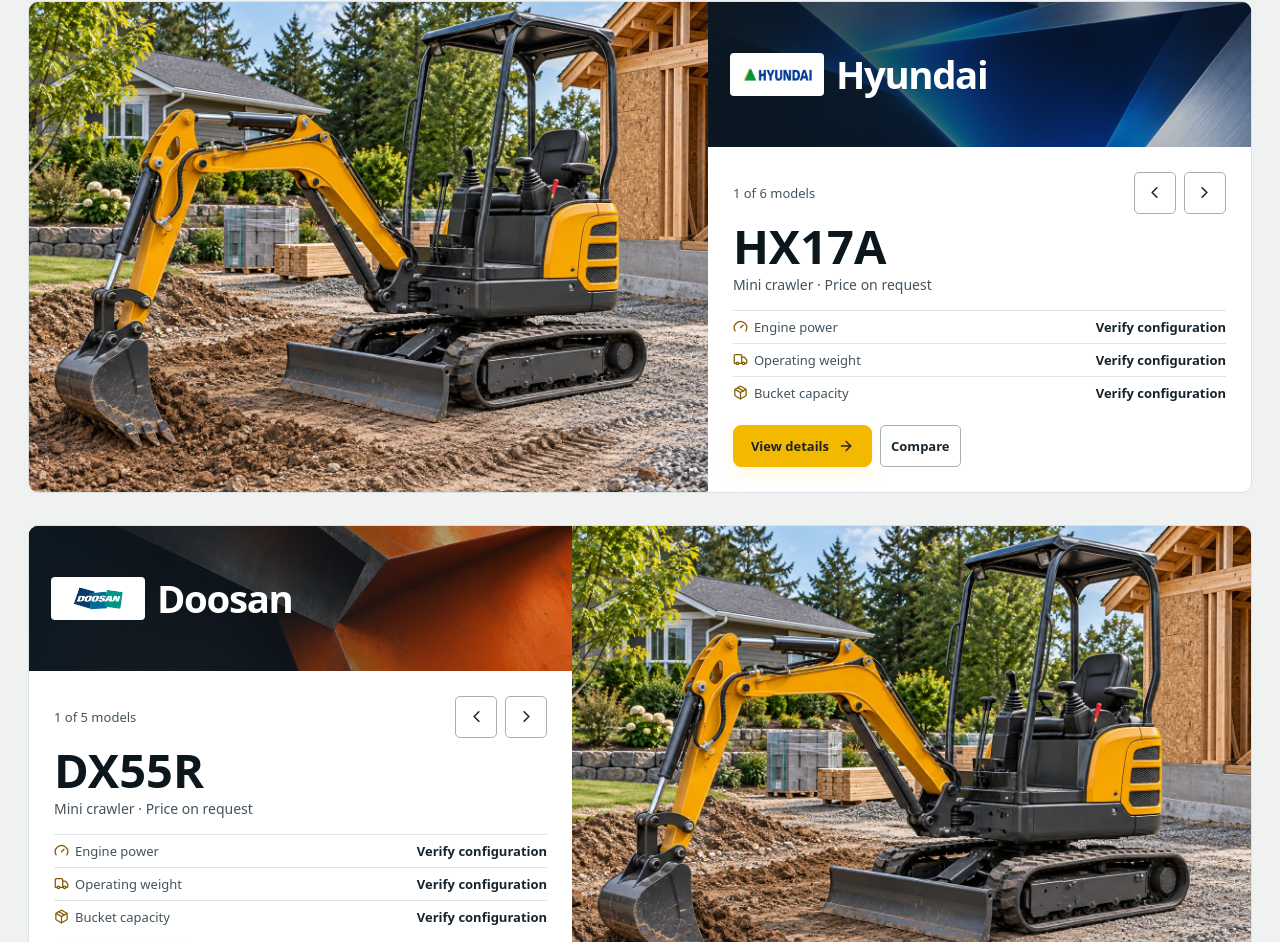
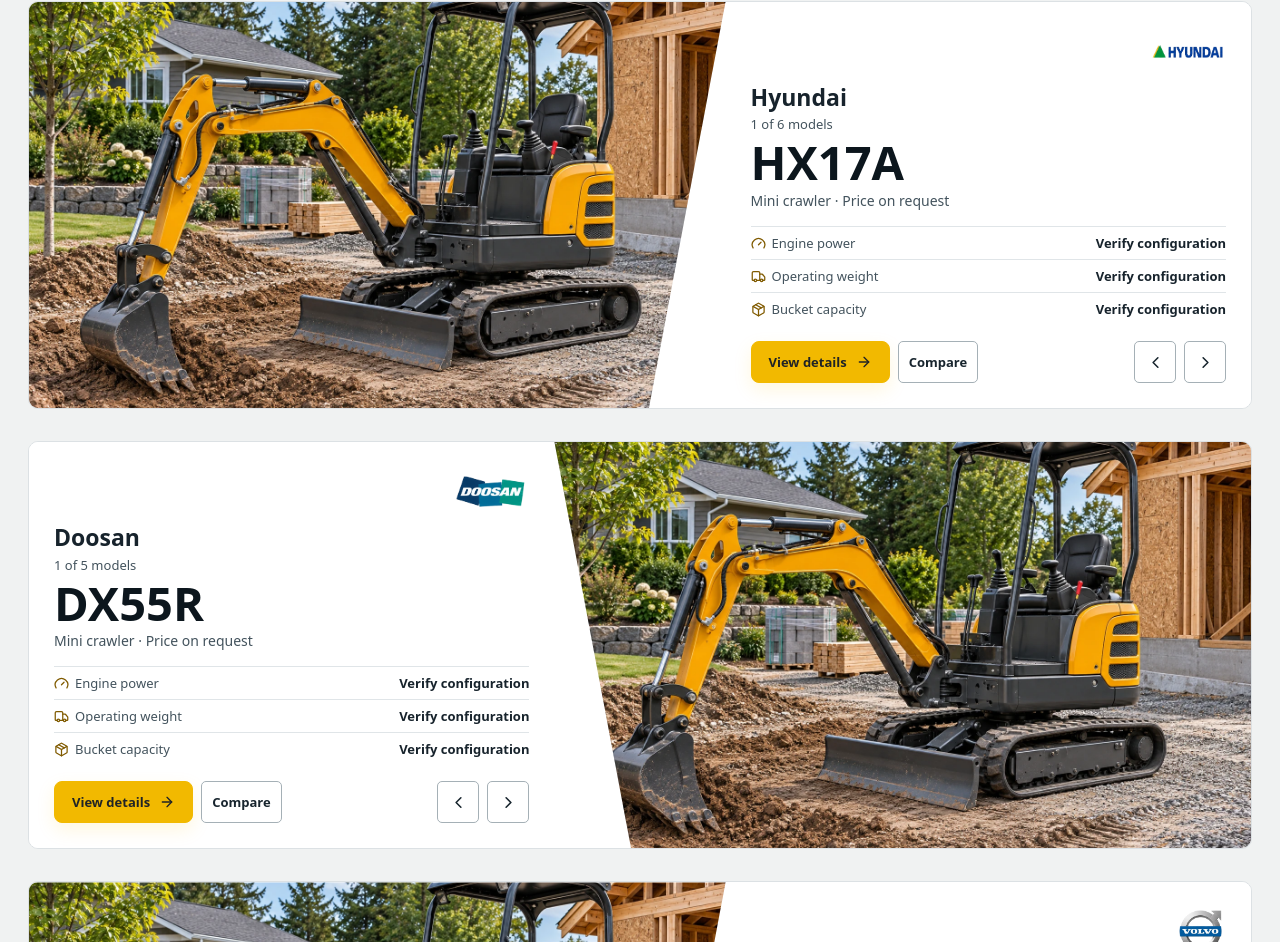
Before and after one commit to excavatorbrands/Excavators, a React (Vite) app: page / in a window 1280 px wide. Shown: the part 1858-2800 px from the top of the page. Built offline with nearby package versions, Linux system fonts and the light colour scheme.

Commit message:
Apply white diagonal brand showcase layout

```diff
--- a/src/HomeBrandShowcase.jsx
+++ b/src/HomeBrandShowcase.jsx
@@ -31,28 +31,14 @@ function BrandShowcase({ brand, brandModels, reverse, compareIds, onCompare }) {
       </figure>
 
       <div className="brand-showcase__product">
-        <div className="brand-showcase__banner">
-          <img className="brand-showcase__banner-image" src={`/images/brand-banners/${brand.id}.webp`} alt="" loading="lazy" decoding="async" />
-          <div className="brand-showcase__identity">
-            {brand.logo && <img className="brand-showcase__logo" src={brand.logo} alt="" loading="lazy" />}
-            <h3 id={`showcase-${brand.id}`} tabIndex={-1}>{brand.name}</h3>
-          </div>
-        </div>
-
         <div className="brand-showcase__body">
-          <div className="brand-showcase__toolbar">
-            <p className="brand-showcase__position">{index + 1} of {brandModels.length} models</p>
-            <div className="brand-showcase__step">
-              <button type="button" onClick={() => changeModel(-1)} disabled={!hasMultipleModels} aria-label={`Previous ${brand.name} model`}>
-                <ChevronLeft size={19} aria-hidden="true" />
-              </button>
-              <button type="button" onClick={() => changeModel(1)} disabled={!hasMultipleModels} aria-label={`Next ${brand.name} model`}>
-                <ChevronRight size={19} aria-hidden="true" />
-              </button>
-            </div>
-          </div>
+          {brand.logo && (
+            <img className="brand-showcase__logo" src={brand.logo} alt="" loading="lazy" decoding="async" />
+          )}
+          <h3 className="brand-showcase__brand" id={`showcase-${brand.id}`} tabIndex={-1}>{brand.name}</h3>
 
           <div aria-live="polite" aria-atomic="true">
+            <p className="brand-showcase__position">{index + 1} of {brandModels.length} models</p>
             <h4>{model.model}</h4>
             <p className="brand-showcase__type">{model.type} · {modelPrice(model)}</p>
           </div>
@@ -66,6 +52,7 @@ function BrandShowcase({ brand, brandModels, reverse, compareIds, onCompare }) {
             ))}
           </dl>
 
+          <div className="brand-showcase__footer">
             <div className="brand-showcase__actions">
               <a className="btn btn-primary model-click-target" href={modelUrl(model)} aria-label={`View ${model.brandName} ${model.model} details`}>
                 View details <ArrowRight size={16} aria-hidden="true" />
@@ -79,6 +66,15 @@ function BrandShowcase({ brand, brandModels, reverse, compareIds, onCompare }) {
                 {inCompare && <Check size={15} aria-hidden="true" />}
                 {inCompare ? 'Added to compare' : 'Compare'}
               </button>
+            </div>
+            <div className="brand-showcase__step">
+              <button type="button" onClick={() => changeModel(-1)} disabled={!hasMultipleModels} aria-label={`Previous ${brand.name} model`}>
+                <ChevronLeft size={19} aria-hidden="true" />
+              </button>
+              <button type="button" onClick={() => changeModel(1)} disabled={!hasMultipleModels} aria-label={`Next ${brand.name} model`}>
+                <ChevronRight size={19} aria-hidden="true" />
+              </button>
+            </div>
           </div>
         </div>
       </div>
--- a/src/home-brand-showcase.css
+++ b/src/home-brand-showcase.css
@@ -5,7 +5,7 @@
 
 .brand-showcase {
   display: grid;
-  grid-template-columns: minmax(0, 5fr) minmax(0, 4fr);
+  grid-template-columns: minmax(0, 57fr) minmax(0, 43fr);
   grid-template-areas: 'photo info';
   overflow: clip;
   border: 1px solid #dce1e4;
@@ -15,63 +15,31 @@
 }
 
 .brand-showcase--reverse {
-  grid-template-columns: minmax(0, 4fr) minmax(0, 5fr);
+  grid-template-columns: minmax(0, 43fr) minmax(0, 57fr);
   grid-template-areas: 'info photo';
 }
 
-.brand-showcase__banner {
-  position: relative;
-  isolation: isolate;
-  min-height: clamp(98px, 12vw, 145px);
-  display: flex;
-  align-items: center;
-  padding: clamp(14px, 2vw, 22px);
-  background: #15232d;
-  color: #fff;
+.brand-showcase__logo {
+  align-self: flex-end;
+  width: 78px;
+  height: 49px;
+  margin-bottom: 8px;
+  object-fit: contain;
+  object-position: right center;
 }
 
-.brand-showcase__banner-image,
-.brand-showcase__banner::after {
-  position: absolute;
-  inset: 0;
-  width: 100%;
-  height: 100%;
-}
-
-.brand-showcase__banner-image {
-  z-index: -2;
-  object-fit: cover;
-  object-position: center 44%;
-}
-
-.brand-showcase__banner::after {
-  content: '';
-  z-index: -1;
-  background: linear-gradient(90deg, #0c1720e8, #0c17207a 60%, #0c172019);
-}
-
-.brand-showcase__identity { display: flex; align-items: center; flex-wrap: wrap; gap: 12px; }
-
-.brand-showcase__identity h3 {
-  margin: 0;
-  color: #fff !important;
-  font-size: clamp(24px, 3vw, 40px);
-  line-height: 1;
-  letter-spacing: -0.035em;
-}
-
-.brand-showcase__logo {
-  width: 94px;
-  height: 43px;
-  object-fit: contain;
-  padding: 7px 9px;
-  border-radius: 4px;
-  background: #fff;
+.brand-showcase__brand {
+  margin: 0 0 5px;
+  color: #17232c;
+  font-size: clamp(17px, 1.8vw, 23px);
+  line-height: 1.15;
 }
 
 .brand-showcase__product {
   grid-area: info;
   min-width: 0;
+  display: flex;
+  background: #fff;
 }
 
 .brand-showcase__product-image {
@@ -81,6 +49,11 @@
   margin: 0;
   min-height: 100%;
   background: #edf0f2;
+  clip-path: polygon(0 0, 100% 0, 89% 100%, 0 100%);
+}
+
+.brand-showcase--reverse .brand-showcase__product-image {
+  clip-path: polygon(0 0, 100% 0, 100% 100%, 11% 100%);
 }
 
 .brand-showcase__product-image img {
@@ -92,9 +65,15 @@
   object-position: center;
 }
 
-.brand-showcase__body { padding: clamp(15px, 2.2vw, 25px); }
+.brand-showcase__body {
+  display: flex;
+  flex-direction: column;
+  width: 100%;
+  min-width: 0;
+  padding: clamp(15px, 2.2vw, 25px);
+}
 
-.brand-showcase__toolbar,
+.brand-showcase__footer,
 .brand-showcase__step,
 .brand-showcase__actions {
   display: flex;
@@ -102,8 +81,9 @@
   gap: 8px;
 }
 
-.brand-showcase__toolbar { justify-content: space-between; margin-bottom: 8px; }
-.brand-showcase__position { margin: 0; color: #43535d; font-size: 13px; }
+.brand-showcase__footer { justify-content: space-between; flex-wrap: wrap; margin-top: auto; }
+.brand-showcase__step { margin-inline-start: auto; }
+.brand-showcase__position { margin: 0 0 5px; color: #43535d; font-size: 13px; }
 
 .brand-showcase__step button,
 .brand-showcase__compare {
@@ -174,8 +154,7 @@
 .brand-showcase-more[aria-expanded='true'] svg { transform: rotate(-90deg); }
 
 @media (min-width: 901px) and (max-height: 780px) {
-  .brand-showcase__banner { min-height: 100px; }
-  .brand-showcase__body { padding: 13px 18px; }
+  .brand-showcase__body { padding: 16px 18px; }
   .brand-showcase__body h4 { font-size: clamp(28px, 3vw, 38px); }
   .brand-showcase__specs { margin: 10px 0; }
   .brand-showcase__specs > div { padding-block: 4px; }
@@ -188,10 +167,13 @@
     grid-template-areas: 'photo' 'info';
   }
 
-  .brand-showcase__product-image {
+  .brand-showcase__product-image,
+  .brand-showcase--reverse .brand-showcase__product-image {
     min-height: 0;
     aspect-ratio: 3 / 2;
+    clip-path: polygon(0 0, 100% 0, 100% 93%, 0 100%);
   }
 
-  .brand-showcase__banner { min-height: 94px; }
+  .brand-showcase__logo { height: 42px; }
+  .brand-showcase__step button { width: 37px; }
 }
```
Lines whose indentation alone changed are shown as unchanged.
